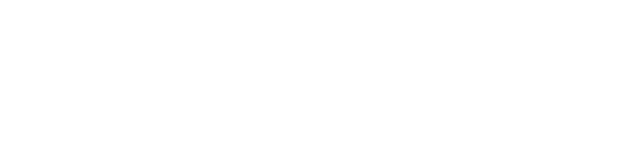
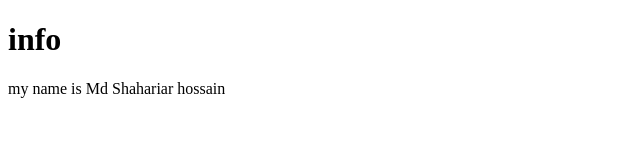
Before and after one commit to shadowfax191/my-1st-github-repo, a plain HTML site: page index.html in a window 1280 px wide. Shown: the whole page, without its empty margins (0-640 px from the left). Drawn offline with Linux system fonts and the light colour scheme.

Commit message:
added the 1st blog

```diff
--- a/index.html
+++ b/index.html
@@ -6,6 +6,8 @@
     <title>1st ever github</title>
 </head>
 <body>
+    <h1>info</h1>
+    <p>my name is Md Shahariar hossain</p>
 
 </body>
 </html>
```
